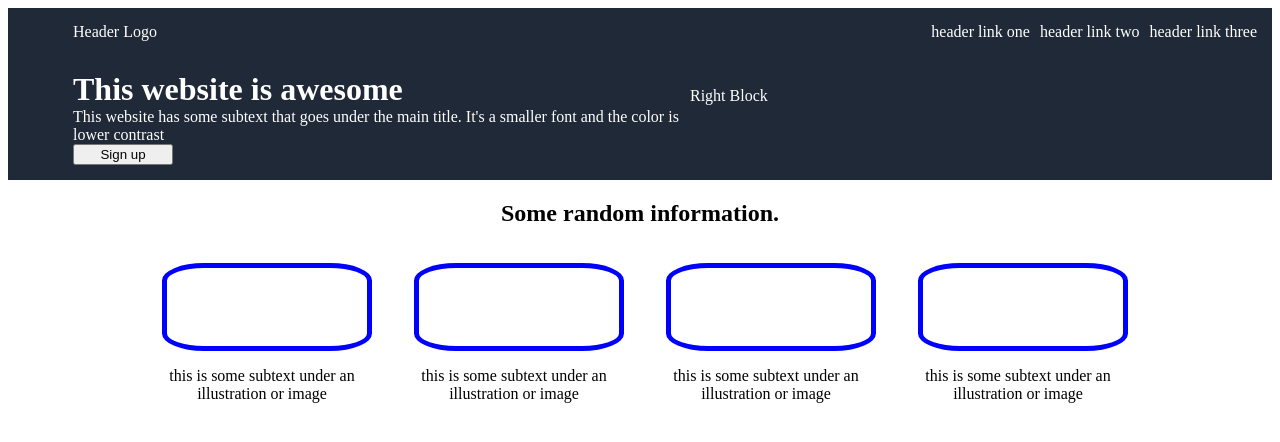
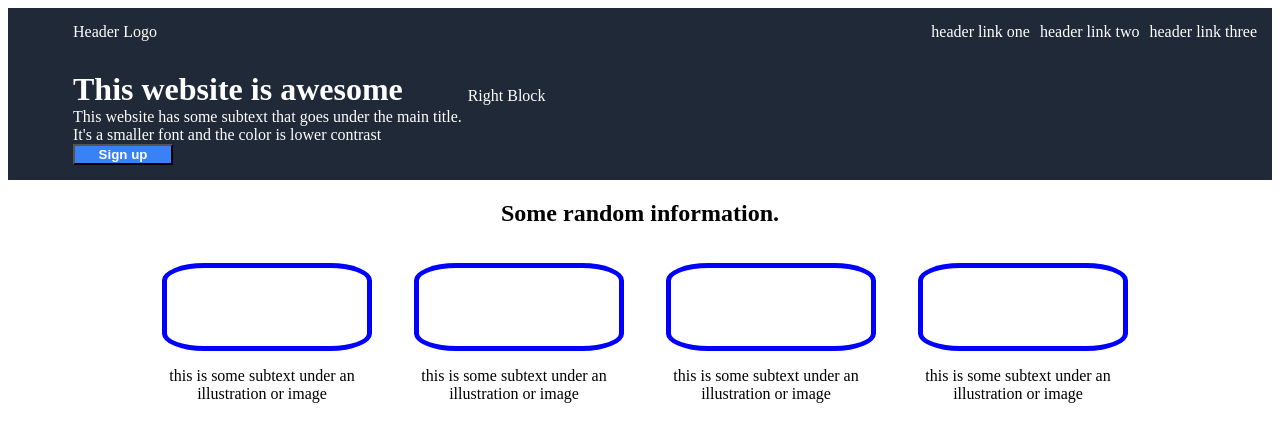
Before and after one commit to Mostpopularcub/Landing_Page, a plain HTML site: page index.html in a window 1280 px wide. Drawn offline with Linux system fonts and the light colour scheme.

Commit message:
Encapsulate entire body into a container

```diff
--- a/index.html
+++ b/index.html
@@ -7,7 +7,8 @@
     <link rel="stylesheet" href="./style.css">
 </head>
 <body>
-    <div class="header">
+  <div class="whole-page">
+    <div class="part-one">
 
         <div class="logo-and-links">
             <p class="logo">Header Logo</p>
@@ -34,7 +35,7 @@
         </div>
 
     </div>
-    <div class = part-two>
+    <div class ="part-two">
         <h2>Some random information.</h2>
         <div class="containers">
 
@@ -58,7 +59,8 @@
               <div class="text">this is some subtext under an illustration or image</div>
             </div>
 
-          </div>
+        </div>
     </div>
+  </div>
 </body>
 </html>
--- a/style.css
+++ b/style.css
@@ -1,4 +1,9 @@
-.header {
+.whole-page{
+  display: flex;
+  flex-direction: column;
+}
+
+.part-one {
   color: white;
   background-color: #1F2937;
 }
@@ -45,11 +50,16 @@ ul {
 
 button {
   width: 100px;
+  background-color: #3882F6;
+  color:white;
+  font-weight: bold;
 }
 
 .right-block {
   display:flex;
   text-align: center;
+  height: 100%;
+  width:100%;
 }
 
 a:link {
@@ -91,7 +101,6 @@ a:link {
     border-style: solid;
     border-color: blue;
     border-radius: 20%;
-    display: flex;
     height: 100%;
     width: 100%;
   }
```
